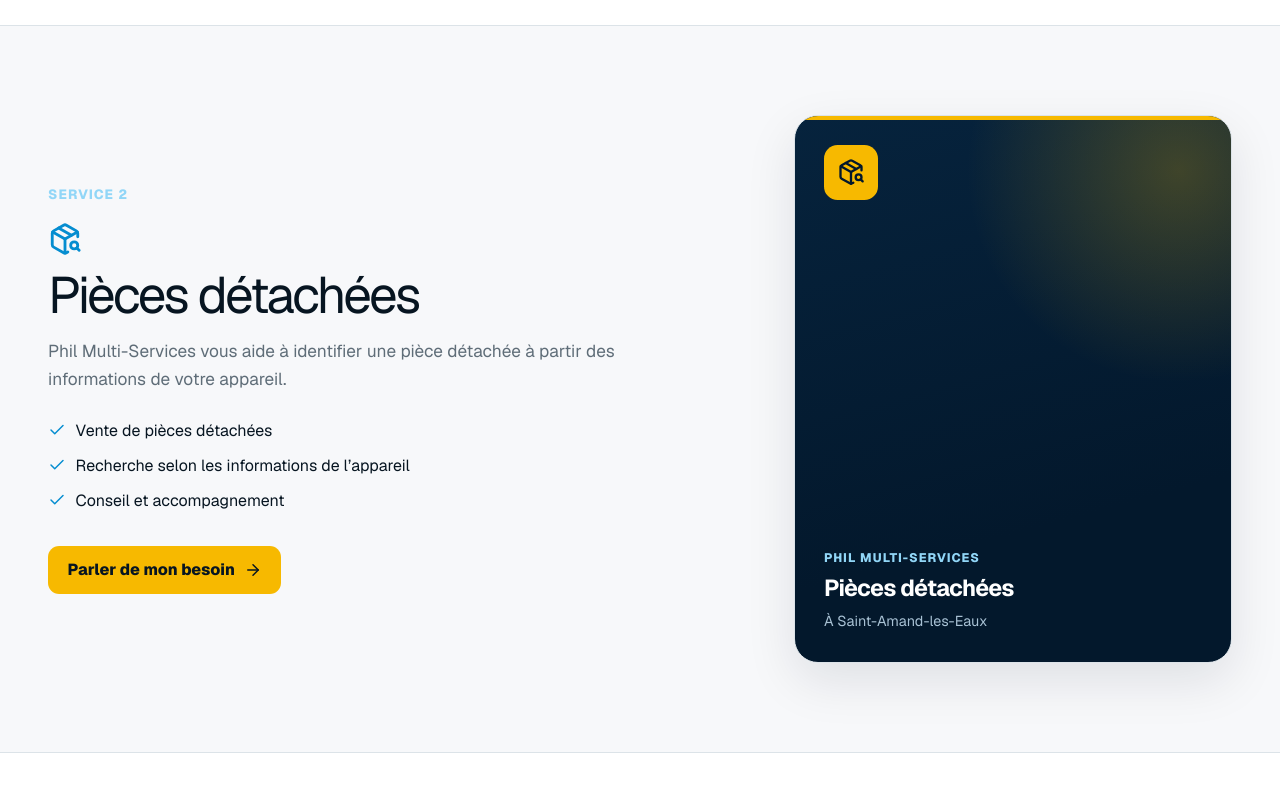
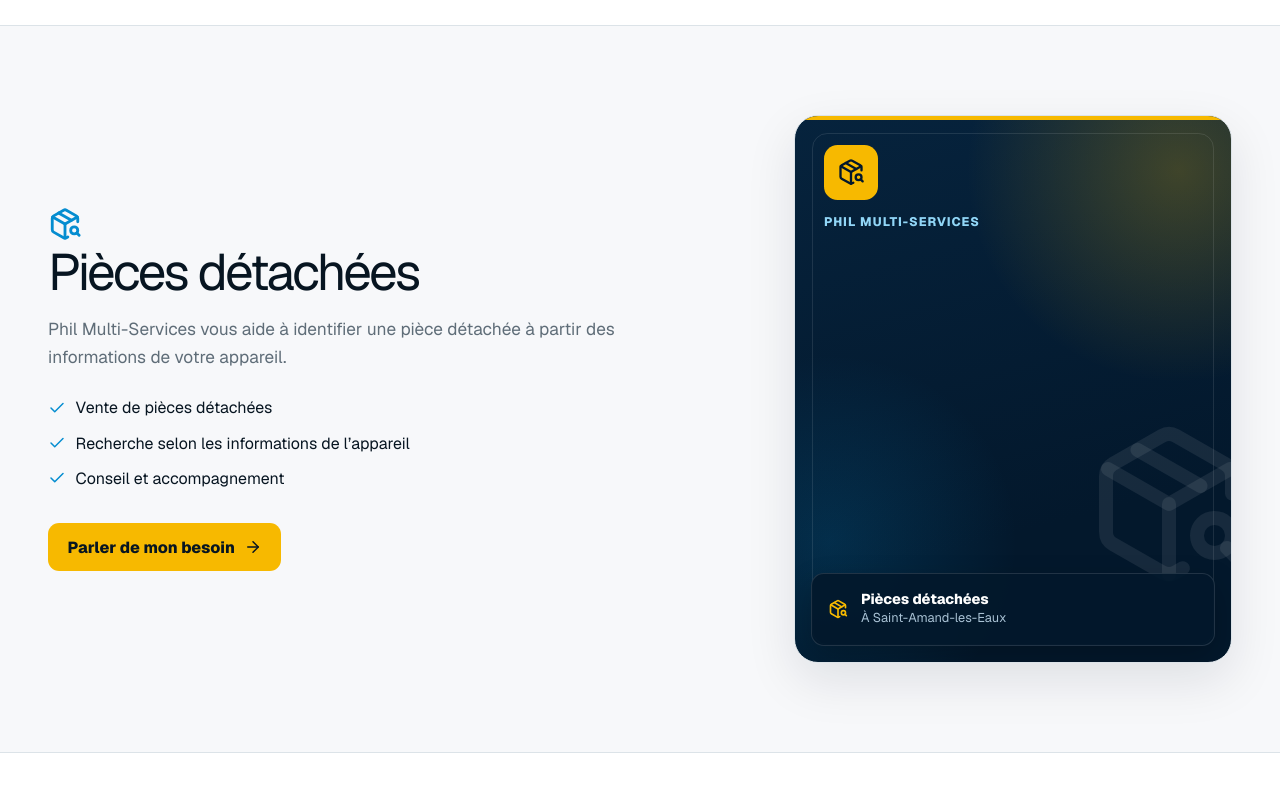
Before and after one commit to gcools-collab/phil-multi-services, a Next.js app: page /services in a window 1280 px wide. Shown: the part 1300-2100 px from the top of the page. Built offline with nearby package versions, Linux system fonts and the light colour scheme; no server answers.

Commit message:
style: polish service cards
Remove decorative Service X numbering and finish the graphic panels for services without an honest photo, without changing the Poppins rental flow.

Co-authored-by: gcools.pro <gcools.pro@gmail.com>

```diff
--- a/app/services/page.tsx
+++ b/app/services/page.tsx
@@ -19,6 +19,7 @@ const icons = { repair: Wrench, parts: PackageSearch, rental: PackageOpen, recon
 
 function ServiceVisual({ service }: { service: Service }) {
   const Icon = icons[service.icon];
+  const caption = service.icon === "rental" ? "Disponible via Poppins" : "À Saint-Amand-les-Eaux";
 
   if (service.photo) {
     return (
@@ -41,12 +42,21 @@ function ServiceVisual({ service }: { service: Service }) {
 
   return (
     <div className="service-visual">
-      <div className="service-visual-icon">
-        <Icon size={28} aria-hidden="true" />
+      <span className="service-visual-frame" aria-hidden="true" />
+      <Icon className="service-visual-watermark" size={168} aria-hidden="true" />
+      <div className="service-visual-brand">
+        <div className="service-visual-icon">
+          <Icon size={28} aria-hidden="true" />
+        </div>
+        <p className="service-visual-kicker">Phil Multi-Services</p>
       </div>
-      <p className="service-visual-kicker">Phil Multi-Services</p>
-      <strong>{service.title}</strong>
-      <span>{service.icon === "rental" ? "Disponible via Poppins" : "À Saint-Amand-les-Eaux"}</span>
+      <div className="photo-caption">
+        <Icon size={20} aria-hidden="true" />
+        <span>
+          <strong>{service.title}</strong>
+          {caption}
+        </span>
+      </div>
     </div>
   );
 }
@@ -71,14 +81,13 @@ export default async function ServicesPage() {
         </Container>
       </nav>
       <div className="services-detail-list">
-        {services.map((service, index) => {
+        {services.map((service) => {
           const Icon = icons[service.icon];
           return (
             <section className="service-detail" id={service.slug} key={service.slug}>
               {service.icon === "rental" && <span id="location-materiel" className="rental-legacy-anchor" aria-hidden="true" />}
               <Container className="service-detail-grid">
                 <div>
-                  <p className="eyebrow">Service {index + 1}</p>
                   <Icon className="service-detail-icon" size={34} aria-hidden="true" />
                   <h2>{service.title}</h2>
                   <p className="service-detail-intro">{service.description}</p>
--- a/components/home/services-preview.tsx
+++ b/components/home/services-preview.tsx
@@ -6,5 +6,5 @@ import { SectionHeading } from "@/components/ui/section-heading";
 import { services } from "@/data/services";
 
 export function ServicesPreview() {
-  return <section className="section section-light"><Container><SectionHeading eyebrow="Les services" title="Une réponse simple à votre besoin" description="Une panne, une pièce à trouver, du matériel à louer ou un appareil reconditionné&nbsp;: commencez par expliquer votre situation." /><div className="service-grid home-service-grid">{services.map((service, index) => <ServiceCard key={service.slug} service={service} number={index + 1} />)}</div><div className="section-link"><Link href="/services">Voir tous les services <ArrowRight size={17} aria-hidden="true" /></Link></div></Container></section>;
+  return <section className="section section-light"><Container><SectionHeading eyebrow="Les services" title="Une réponse simple à votre besoin" description="Une panne, une pièce à trouver, du matériel à louer ou un appareil reconditionné&nbsp;: commencez par expliquer votre situation." /><div className="service-grid home-service-grid">{services.map((service) => <ServiceCard key={service.slug} service={service} />)}</div><div className="section-link"><Link href="/services">Voir tous les services <ArrowRight size={17} aria-hidden="true" /></Link></div></Container></section>;
 }
--- a/components/services/service-card.tsx
+++ b/components/services/service-card.tsx
@@ -6,15 +6,12 @@ import { getPoppinsQrSvg, getPoppinsRentalUrl } from "@/lib/poppins-qr";
 
 const icons = { repair: Wrench, parts: PackageSearch, rental: PackageOpen, reconditioned: Recycle };
 
-export async function ServiceCard({ service, number }: { service: Service; number?: number }) {
+export async function ServiceCard({ service }: { service: Service }) {
   const Icon = icons[service.icon];
   const isRental = service.icon === "rental";
   const card = (
     <article className="service-card">
-      <div className="service-card-top">
-        <div className="service-icon"><Icon size={24} aria-hidden="true" /></div>
-        {number && <span className="service-number" aria-hidden="true">0{number}</span>}
-      </div>
+      <div className="service-icon"><Icon size={24} aria-hidden="true" /></div>
       <h3>{service.title}</h3>
       <p>{service.shortDescription}</p>
       {isRental ? (
```
Also changed, not shown: app/home.css (+1 -1 lines), app/services.css.
